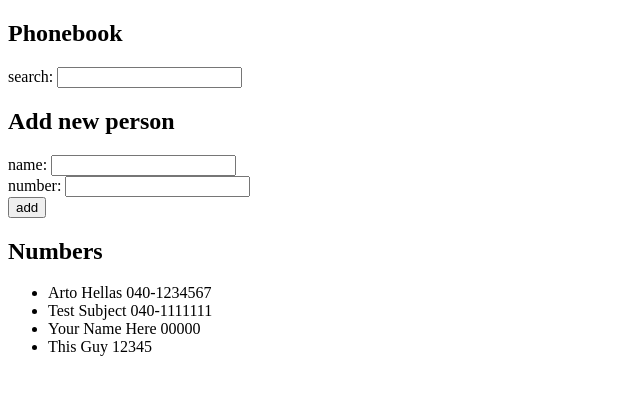
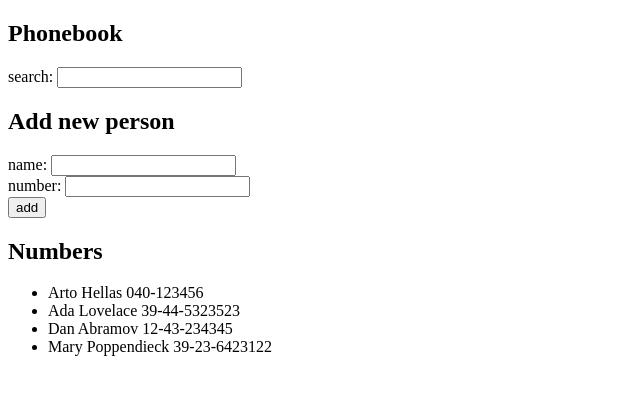
Before and after one commit to codenamecat/fullstackopen-course, a React app in the folder part2-exercises/puhelinluettelo/: page / in a window 1280 px wide. Shown: the top 394 px of the page, without its empty margins (0-640 px from the left). Built offline with nearby package versions, Linux system fonts and the light colour scheme; data requests are answered from the project's data file; the HTML template or start-up script is replaced by a standard one.

Commit message:
2.11 done

```diff
--- /dev/null
+++ b/part2-exercises/puhelinluettelo/db.json
@@ -0,0 +1,24 @@
+{
+    "persons":[
+      {
+        "name": "Arto Hellas",
+        "number": "040-123456",
+        "id": 1
+      },
+      {
+        "name": "Ada Lovelace",
+        "number": "39-44-5323523",
+        "id": 2
+      },
+      {
+        "name": "Dan Abramov",
+        "number": "12-43-234345",
+        "id": 3
+      },
+      {
+        "name": "Mary Poppendieck",
+        "number": "39-23-6423122",
+        "id": 4
+      }
+    ]
+  }
--- a/part2-exercises/puhelinluettelo/package.json
+++ b/part2-exercises/puhelinluettelo/package.json
@@ -7,9 +7,11 @@
     "dev": "vite",
     "build": "vite build",
     "lint": "eslint . --ext js,jsx --report-unused-disable-directives --max-warnings 0",
-    "preview": "vite preview"
+    "preview": "vite preview",
+    "server": "json-server -p3001 --watch db.json"
   },
   "dependencies": {
+    "axios": "^1.5.0",
     "react": "^18.2.0",
     "react-dom": "^18.2.0"
   },
@@ -21,6 +23,7 @@
     "eslint-plugin-react": "^7.32.2",
     "eslint-plugin-react-hooks": "^4.6.0",
     "eslint-plugin-react-refresh": "^0.4.3",
+    "json-server": "^0.17.3",
     "vite": "^4.4.5"
   }
 }
--- a/part2-exercises/puhelinluettelo/src/App.jsx
+++ b/part2-exercises/puhelinluettelo/src/App.jsx
@@ -1,15 +1,18 @@
-import { useState } from 'react'
+import { useState, useEffect } from 'react'
+import axios from 'axios'
 
 const App = () => {
-  const [persons, setPersons] = useState([
-    { name: 'Arto Hellas', number: '040-1234567' },
-    { name: 'Test Subject', number: '040-1111111' },
-    { name: 'Your Name Here', number: '00000' },
-    { name: 'This Guy', number: '12345' }
-  ])
+  const [persons, setPersons] = useState([])
   const [newName, setNewName] = useState('')
   const [newNumber, setNewNumber] = useState('')
   const [search, setSearch] = useState('')
+
+  useEffect(() => {
+    axios.get('http://localhost:3001/persons')
+      .then(res => {
+        setPersons(res.data)
+      })
+  }, [])
 
   const handleNameChange = (event) => {
     setNewName(event.target.value)
@@ -78,7 +81,7 @@ const NumberList = ({ persons, search }) => {
 
   const personElements = persons.filter(person => person.name.toLowerCase().startsWith(search.toLowerCase())).map(person => <Number person={person} key={person.name} />)
 
-  return <ul>{personElements.length > 0 ? personElements : <div>No matches found</div>}</ul>
+  return <ul>{personElements.length > 0 ? personElements : <div>No people found</div>}</ul>
 }
 
 const Number = ({ person }) => {
```
Also changed, not shown: 1 other file (tests, documents, lock files or other folders).
